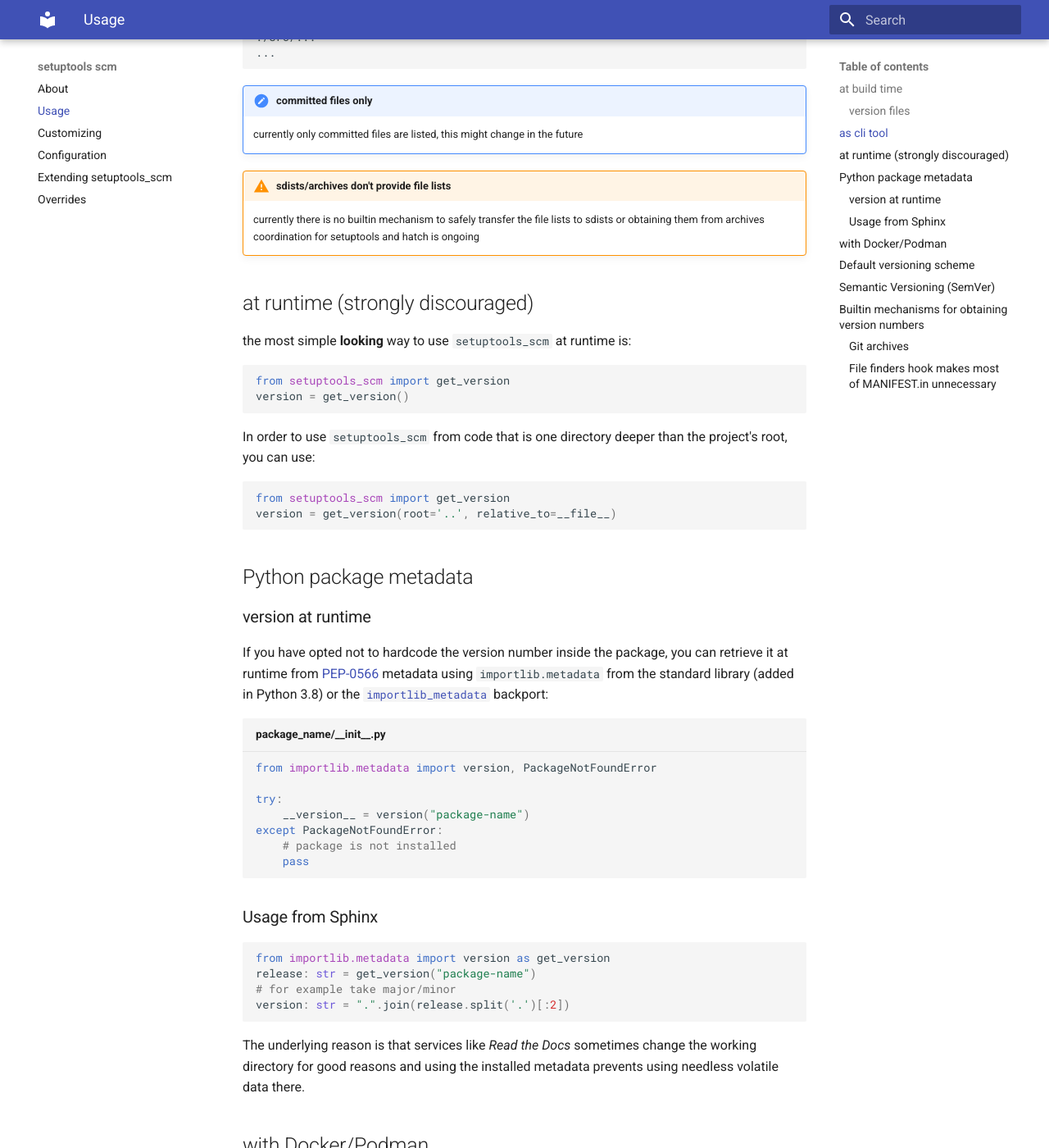
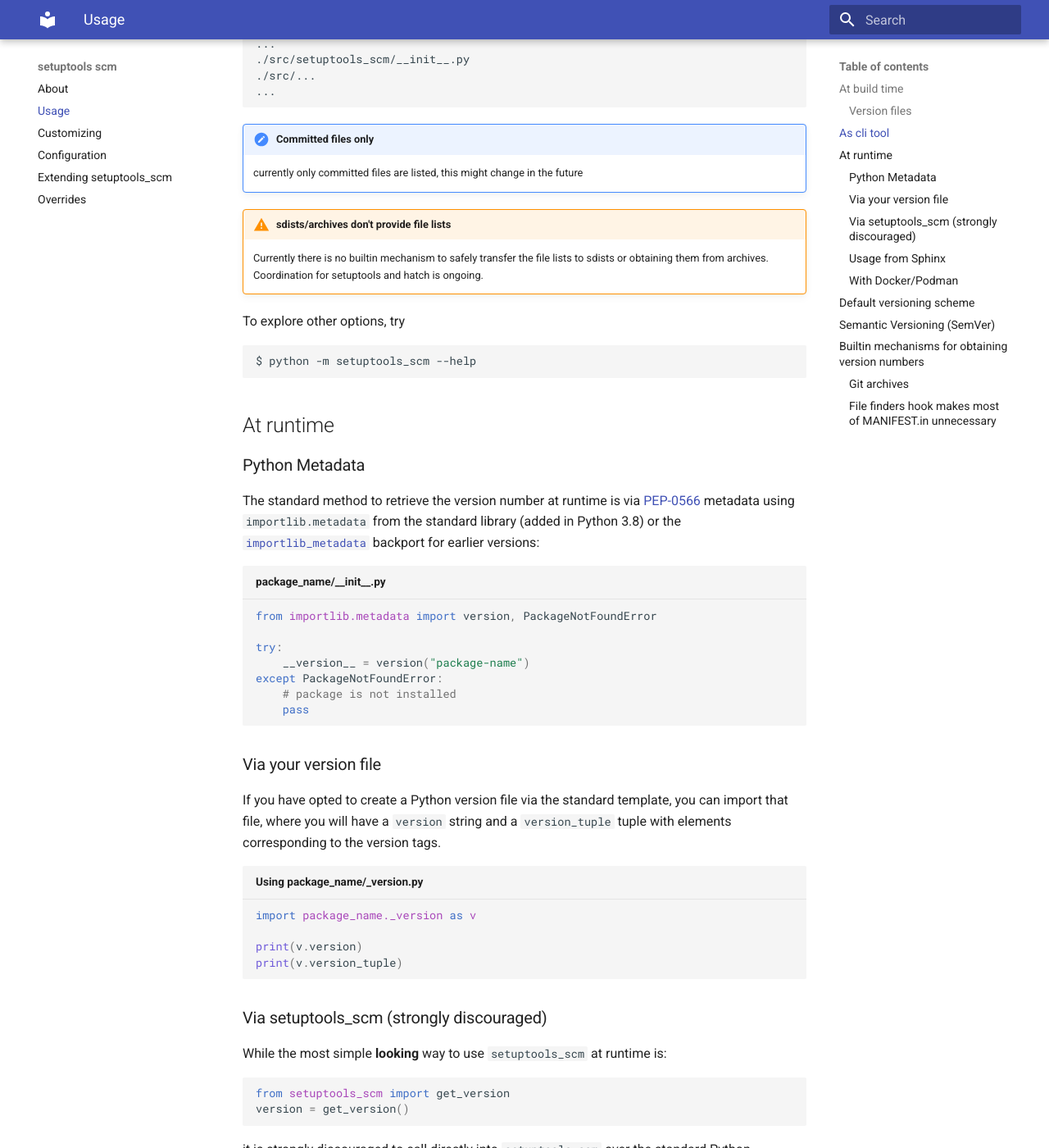
Before and after one commit to pypa/setuptools-scm, an MkDocs documentation site: the page built from docs/usage.md, in a window 1280 px wide and 1400 px high, scrolled down 1336 px. Shown: the whole window at 82% size. Built offline with MkDocs 1.6.1 and Material for MkDocs 9.7.7, drawn with Linux system fonts in a browser that asks for light colours; some of the changed text lies outside the part shown.

Commit message:
docs: clarify usage of version files
I found the current discussion around version files somewhat
confusing.

When you're reading the usage guide, the second point is telling you
to make a version file; strongly implying you should.  But in reality,
you most likely do not need to bother with keeping a specific version
file.  Explain more clearly about the implications of this.

Under this is a section on using `python -m setuptools_scm --help`
which seems like an orphan from the "as a cli" section; move it down
there.

The runtime section starts by telling you what is strongly discouraged
without explaination why.  Make it clearer by giving the first example
as the most supported thing, which is using standard importlib; then
briefly discuss the version file from above, explaining what's in it
for a standard Python template, then the strongly discouraged direct
import method.

In the config doc, update to discuss `importlib` for consistency.

Correct some capitalization and other minor formatting bits while
we're here.

````diff
--- a/docs/usage.md
+++ b/docs/usage.md
@@ -1,6 +1,6 @@
 # Usage
 
-## at build time
+## At build time
 
 The preferred way to configure `setuptools_scm` is to author
 settings in the `tool.setuptools_scm` section of `pyproject.toml`.
@@ -25,7 +25,9 @@
 [pep517](https://pypi.org/project/pep517/)).
 Tools that still invoke `setup.py` must ensure build requirements are installed
 
-### version files
+### Version files
+
+Version files can be created with the ``version_file`` directive.
 
 ```toml title="pyproject.toml"
 ...
@@ -34,15 +36,13 @@
 ```
 Where ``pkg`` is the name of your package.
 
+Unless the small overhead of introspecting the version at runtime via
+`importlib.metadata` is a concern or you need a version file in an
+alternative format such as plain-text (see ``version_file_template``)
+you most likely do _not_ need to write a separate version file; see
+the runtime discussion below for more details.
 
-```commandline
-$ python -m setuptools_scm
-
-# To explore other options, try:
-$ python -m setuptools_scm --help
-```
-
-## as cli tool
+## As cli tool
 
 If you need to confirm which version string is being generated
 or debug the configuration, you can install
@@ -65,46 +65,32 @@
 ...
 ```
 
-!!! note "committed files only"
+!!! note "Committed files only"
 
     currently only committed files are listed, this might change in the future
 
 !!! warning "sdists/archives don't provide file lists"
 
-    currently there is no builtin mechanism
-    to safely transfer the file lists to sdists or obtaining them from archives
-    coordination for setuptools and hatch is ongoing
+    Currently there is no builtin mechanism
+    to safely transfer the file lists to sdists or obtaining them from archives.
+    Coordination for setuptools and hatch is ongoing.
 
-## at runtime (strongly discouraged)
+To explore other options, try
 
-the most simple **looking** way to use `setuptools_scm` at runtime is:
-
-```python
-from setuptools_scm import get_version
-version = get_version()
+```commandline
+$ python -m setuptools_scm --help
 ```
 
+## At runtime
 
-In order to use `setuptools_scm` from code that is one directory deeper
-than the project's root, you can use:
+### Python Metadata
 
-```python
-from setuptools_scm import get_version
-version = get_version(root='..', relative_to=__file__)
-```
-
-
-## Python package metadata
-
-
-
-
-### version at runtime
-
-If you have opted not to hardcode the version number inside the package,
-you can retrieve it at runtime from [PEP-0566](https://www.python.org/dev/peps/pep-0566/) metadata using
+The standard method to retrieve the version number at runtime is via
+[PEP-0566](https://www.python.org/dev/peps/pep-0566/) metadata using
 ``importlib.metadata`` from the standard library (added in Python 3.8)
-or the [`importlib_metadata`](https://pypi.org/project/importlib-metadata/) backport:
+or the
+[`importlib_metadata`](https://pypi.org/project/importlib-metadata/)
+backport for earlier versions:
 
 ```python title="package_name/__init__.py"
 from importlib.metadata import version, PackageNotFoundError
@@ -116,6 +102,40 @@
     pass
 ```
 
+### Via your version file
+
+If you have opted to create a Python version file via the standard
+template, you can import that file, where you will have a ``version``
+string and a ``version_tuple`` tuple with elements corresponding to
+the version tags.
+
+```python title="Using package_name/_version.py"
+import package_name._version as v
+
+print(v.version)
+print(v.version_tuple)
+```
+
+### Via setuptools_scm (strongly discouraged)
+
+While the most simple **looking** way to use `setuptools_scm` at
+runtime is:
+
+```python
+from setuptools_scm import get_version
+version = get_version()
+```
+
+it is strongly discouraged to call directly into `setuptools_scm` over
+the standard Python `importlib.metadata`.
+
+In order to use `setuptools_scm` from code that is one directory deeper
+than the project's root, you can use:
+
+```python
+from setuptools_scm import get_version
+version = get_version(root='..', relative_to=__file__)
+```
 
 ### Usage from Sphinx
 
@@ -132,7 +152,7 @@
 prevents using needless volatile data there.
 
 
-## with Docker/Podman
+### With Docker/Podman
 
 
 In some situations, Docker may not copy the `.git`  into the container when
````
Also changed, not shown: docs/config.md (+1 -1 lines), docs/index.md (+3 -3 lines).
